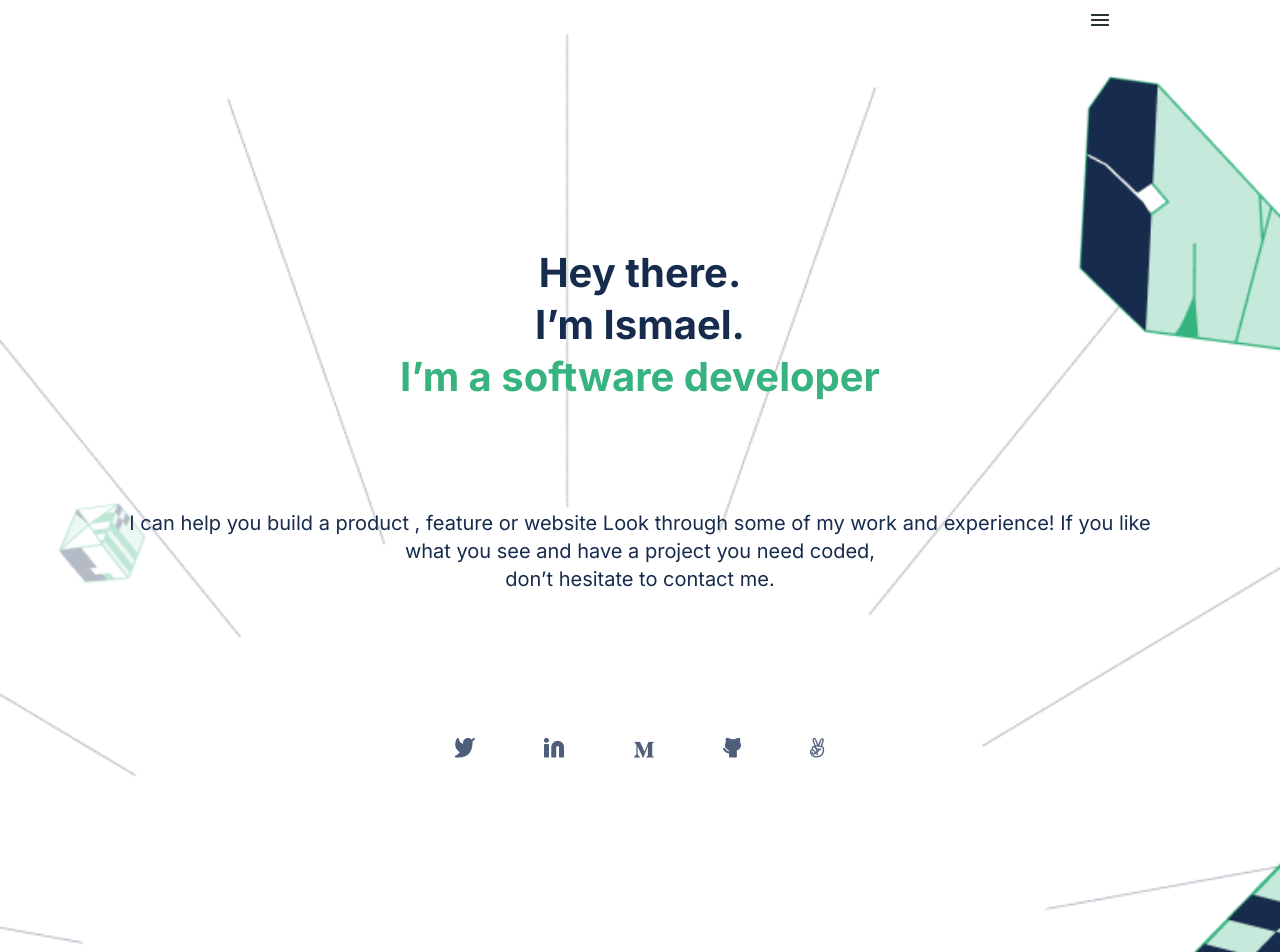
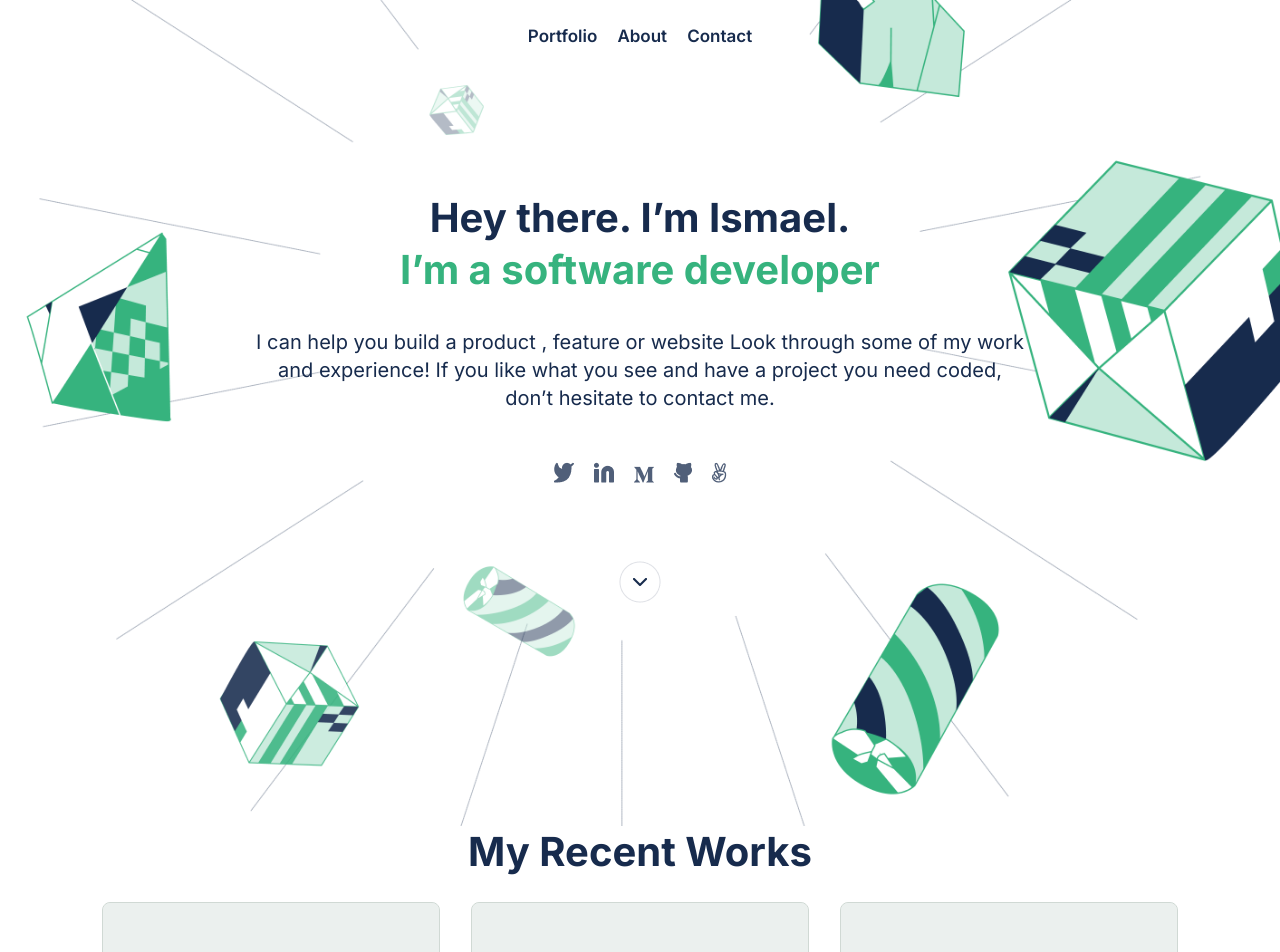
Before and after one commit to IsmaelMastronardi/Portfolio, a website: page index.html in a window 1280 px wide. Shown: the top 952 px of the page. Drawn offline with Linux system fonts and the light colour scheme; files whose address does not match are found by name.

Commit message:
add media queries for headline and works section - change html elements on headline

```diff
--- a/Styles/general.css
+++ b/Styles/general.css
@@ -1,3 +1,5 @@
+a,
+button,
 p {
   font-family: 'Inter', sans-serif;
 }
@@ -6,4 +8,10 @@ body {
   margin-bottom: 0;
   margin-left: 0;
   margin-right: 0;
+  margin-top: 0;
 }
+
+a,
+a:active {
+  text-decoration: none;
+}
--- a/Styles/headline.css
+++ b/Styles/headline.css
@@ -57,7 +57,7 @@
   list-style-type: none;
   display: flex;
   justify-content: center;
-  gap: 5.4%;
+  gap: 20px;
   margin-bottom: 21%;
   margin-top: 0;
 }
@@ -65,3 +65,84 @@
 .mediumIcon {
   margin-top: 4px;
 }
+
+.desktopNav {
+  display: flex;
+  flex-direction: column;
+  justify-content: center;
+  text-align: center;
+  align-items: center;
+}
+
+.desktopNavList {
+  list-style: none;
+  margin: 0;
+  padding: 0;
+  height: 72px;
+  display: flex;
+  flex-direction: row;
+  justify-content: center;
+  gap: 20px;
+}
+
+.desktopNavListItem {
+  display: flex;
+  justify-content: center;
+  flex-direction: column;
+}
+
+.desktopNavLink {
+  font-size: 17px;
+  font-weight: 600;
+}
+
+.desktopNavLink:link,
+.desktopNavLink:visited,
+.desktopNavLink:hover,
+.desktopNavLink:active {
+  color: rgba(23, 43, 77, 1);
+}
+
+@media only screen and (min-width: 768px) {
+  .toolbar {
+    display: none;
+  }
+
+  .title {
+    margin-top: 120px;
+    min-height: 0;
+    min-width: 0;
+    height: 112px;
+    margin-bottom: 24px;
+    width: 100%;
+  }
+
+  .worksBreak,
+  .titleBreak {
+    display: none;
+  }
+
+  .portafolioInfo {
+    min-height: 0;
+    min-width: 0;
+    height: 110px;
+    margin-bottom: 24px;
+    width: 60%;
+  }
+
+  .mainscreen {
+    background-image: url(../assets/images/Headline/Header-llustration-desktop@2x.png);
+    background-size: 100%;
+    height: 826px;
+  }
+
+  .socialMediaIcons {
+    margin-bottom: 74px;
+  }
+}
+
+@media only screen and (max-width: 767px) {
+  .desktopNav {
+    display: none;
+  }
+}
--- a/Styles/works.css
+++ b/Styles/works.css
@@ -1,7 +1,20 @@
+.myProjects {
+  display: grid;
+  justify-content: center;
+  justify-items: center;
+}
+
+.workSectionTitle {
+  display: grid;
+  width: 100%;
+  grid-template-rows: 97px 38px;
+  text-align: center;
+  gap: 24px;
+}
+
 .worksSection {
   display: grid;
-  width: 100%;
-  grid-template-rows: 97px 38px repeat(6, 474px);
+  grid-template-rows: repeat(6, 474px);
   grid-template-columns: 1fr;
   text-align: center;
   justify-items: center;
@@ -105,3 +118,30 @@ h2 {
 .LinkButton:active {
   background-color: rgba(0, 133, 82, 1);
 }
+
+@media only screen and (min-width: 768px) {
+  .indicatorIcon {
+    display: none;
+  }
+
+  .workSectionTitle {
+    grid-template-columns: 1fr;
+    grid-template-rows: 1fr;
+  }
+
+  .worksSection {
+    grid-template-columns: repeat(2, 369px);
+    grid-template-rows: repeat(2, 474px);
+    row-gap: 24px;
+    column-gap: 0;
+  }
+}
+
+@media only screen and (min-width: 1100px) {
+  .worksSection {
+    grid-template-columns: repeat(3, 369px);
+    grid-template-rows: repeat(2, 474px);
+    row-gap: 24px;
+    column-gap: 0;
+  }
+}
--- a/index.html
+++ b/index.html
@@ -29,10 +29,23 @@
     </nav>
     <main>
       <section class="mainscreen">
+        <nav class="desktopNav">
+          <ul class="desktopNavList">
+            <li class="desktopNavListItem">
+              <a class="desktopNavLink" href="#myWorks">Portfolio</a>
+            </li>
+            <li class="desktopNavListItem">
+              <a class="desktopNavLink" href="#myWorks">About</a>
+            </li>
+            <li class="desktopNavListItem">
+              <a class="desktopNavLink" href="#myWorks">Contact</a>
+            </li>
+          </ul>
+        </nav>
         <headline class="headline">
           <h1 class="title">
-            Hey there.<br />
-            I’m Ismael.<br /><span class="titleSpan"
+            Hey there.<br class="titleBreak"/>
+            I’m Ismael.<br/><span class="titleSpan"
               >I’m a software developer</span
             >
           </h1>
@@ -80,17 +93,17 @@
         </ul>
         <button class="downArrow"></button>
       </section>
-      <section class="worksSection">
-        <h2>My Recent <br />Works</h2>
+      <section id="myWorks" class="myProjects">
+        <div class="workSectionTitle">
+          <h2>My Recent <br class="worksBreak"/>Works</h2>
           <div>
             <img
               src="assets/images/WorksSection/Indicator.png"
               class="indicatorIcon"
             />
           </div>
-        <!--
-                artilces have background instead of image beacuse the template has no images
-            -->
+        </div>
+        <div class="worksSection">
           <article class="project">
             <div class="projectPicture">
               <img />
@@ -193,6 +206,11 @@
               </div>
             </div>
           </article>
+        </div>
+        <!--
+                artilces have background instead of image beacuse the template has no images
+            -->
+
       </section>
       <section class="aboutMeSection">
         <article class="aboutMeArticle">
```
Also changed, not shown: assets/images/Headline/Header-llustration-desktop@2x.png (added). Lines whose indentation alone changed are shown as unchanged.
